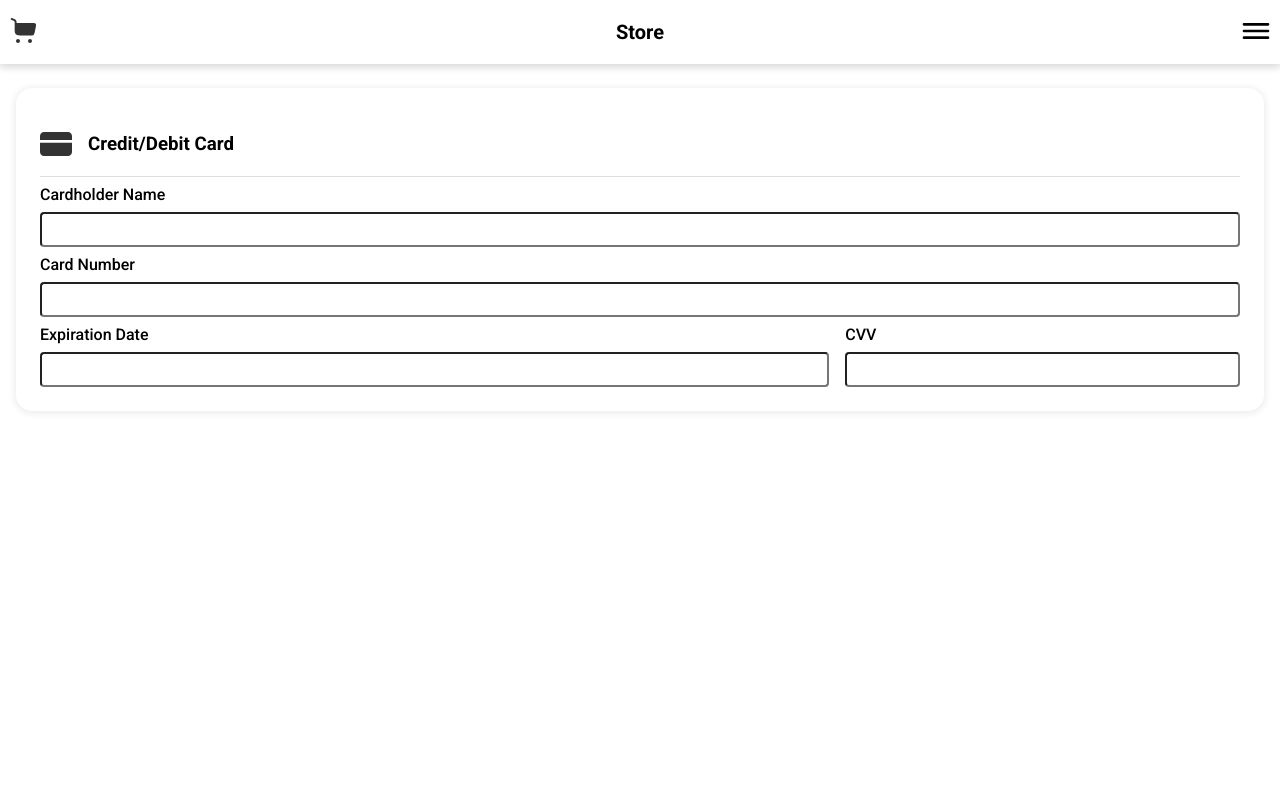
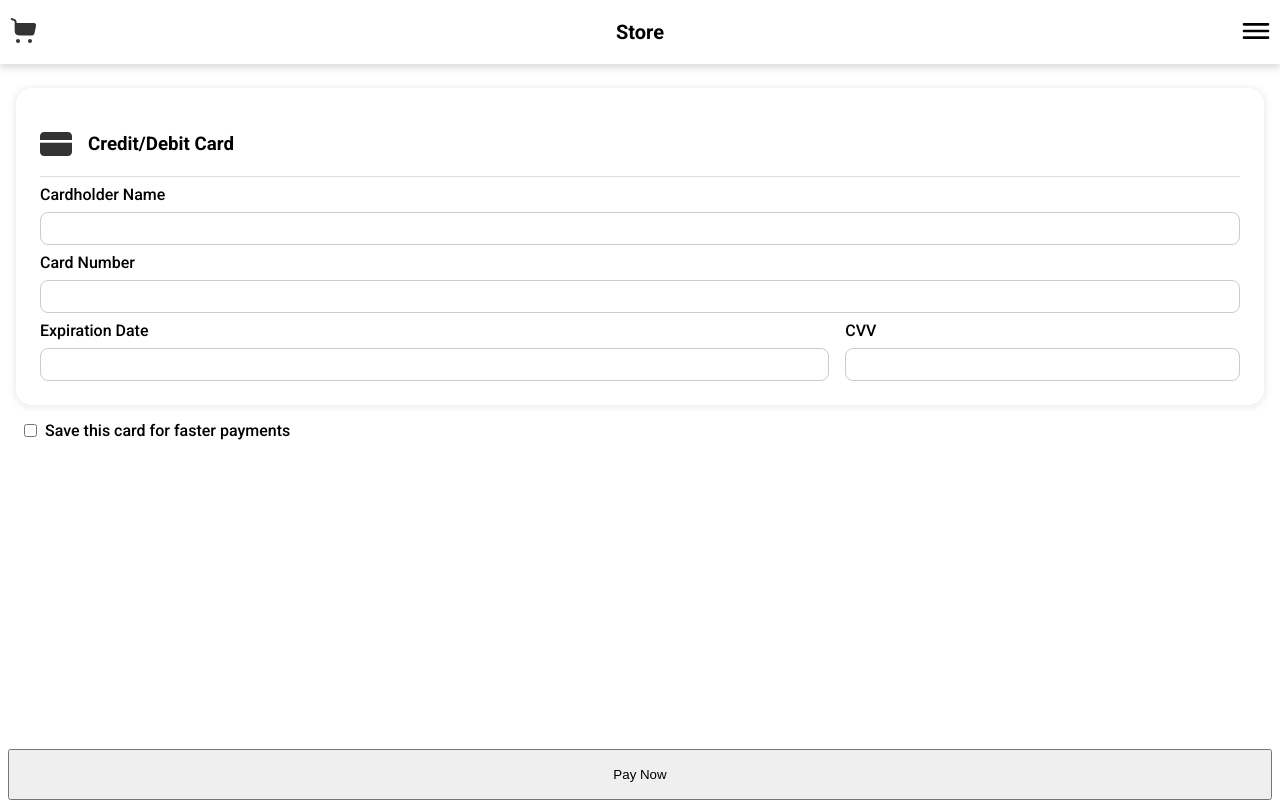
Before and after one commit to vladik93/current-project-01, a React (Create React App) app: page /add_card in a window 1280 px wide. Built offline with nearby package versions, Linux system fonts and the light colour scheme.

Commit message:
making the UI of credit/purchase page

```diff
--- a/src/components/NewCard.css
+++ b/src/components/NewCard.css
@@ -1,10 +1,7 @@
-.new-card {
+.new-card-form {
+  padding: 2.4rem;
   margin: 1.6rem;
   margin-top: 8.8rem;
-}
-
-.new-card-form {
-  padding: 2.4rem;
   /* background: #ccccff; */
   /* border: 1px solid #ccc; */
   border-radius: 1.6rem;
@@ -12,6 +9,13 @@
   display: flex;
   flex-direction: column;
   gap: 0.8rem;
+}
+
+.new-card-form-container {
+  display: flex;
+  flex-direction: column;
+  height: 100vh;
+  justify-content: space-between;
 }
 
 .new-card-title {
@@ -31,8 +35,9 @@
 
 .new-card-input {
   padding: 0.8rem;
-  border-radius: 4px;
+  border-radius: 8px;
   width: 100%;
+  border: 1px solid #ccc;
 }
 
 .new-card-input-container {
@@ -40,6 +45,28 @@
   gap: 1.6rem;
 }
 
+.new-card-checkbox-control {
+  display: flex;
+  padding: 0 1.6rem;
+  gap: 0.8rem;
+}
+
 .expr-date {
   flex: 2;
 }
+
+.bottom-form {
+  background: red;
+}
+
+.new-card-form-footer {
+  display: flex;
+  flex-direction: column;
+  height: 100%;
+  justify-content: space-between;
+  padding: 0 0.8rem;
+}
+
+.new-card-button {
+  padding: 1.6rem 0;
+}
--- a/src/components/NewCard.jsx
+++ b/src/components/NewCard.jsx
@@ -4,8 +4,9 @@ import Collapsible from "./Collapsible";
 
 const NewCard = () => {
   return (
-    <div className="new-card">
-      <form className="new-card-form">
+    // <div className="new-card">
+    <form className="new-card-form-container">
+      <div className="new-card-form">
         <div className="new-card-title">
           <img src="./icons/credit_card.svg" className="icon" />
           <h3>Credit/Debit Card</h3>
@@ -28,8 +29,16 @@ const NewCard = () => {
             <input type="text" className="new-card-input" />
           </div>
         </div>
-      </form>
-    </div>
+      </div>
+      <div className="new-card-form-footer">
+        <div className="new-card-checkbox-control">
+          <input type="checkbox" />
+          <label>Save this card for faster payments</label>
+        </div>
+        <button className="new-card-button">Pay Now</button>
+      </div>
+    </form>
+    // </div>
   );
 };
 
--- a/src/index.css
+++ b/src/index.css
@@ -8,6 +8,7 @@
 
 html {
   font-size: 62.5%;
+  height: 100%;
 }
 
 body {
```
